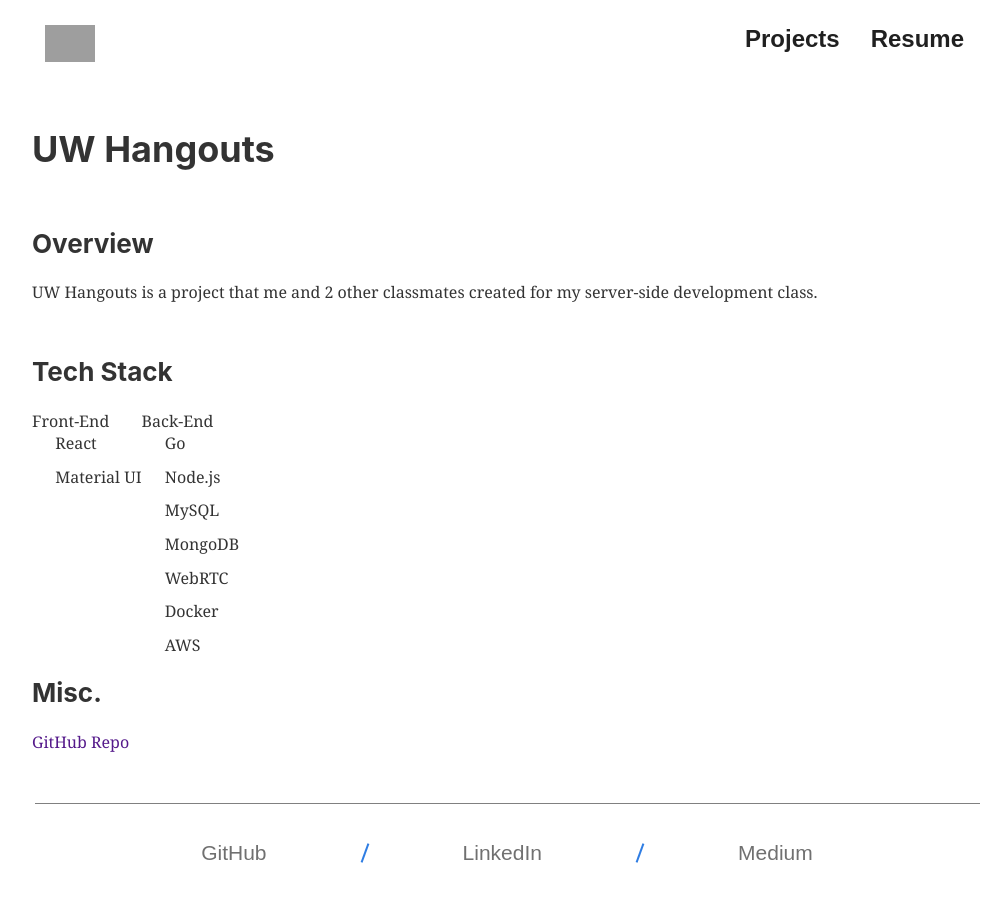
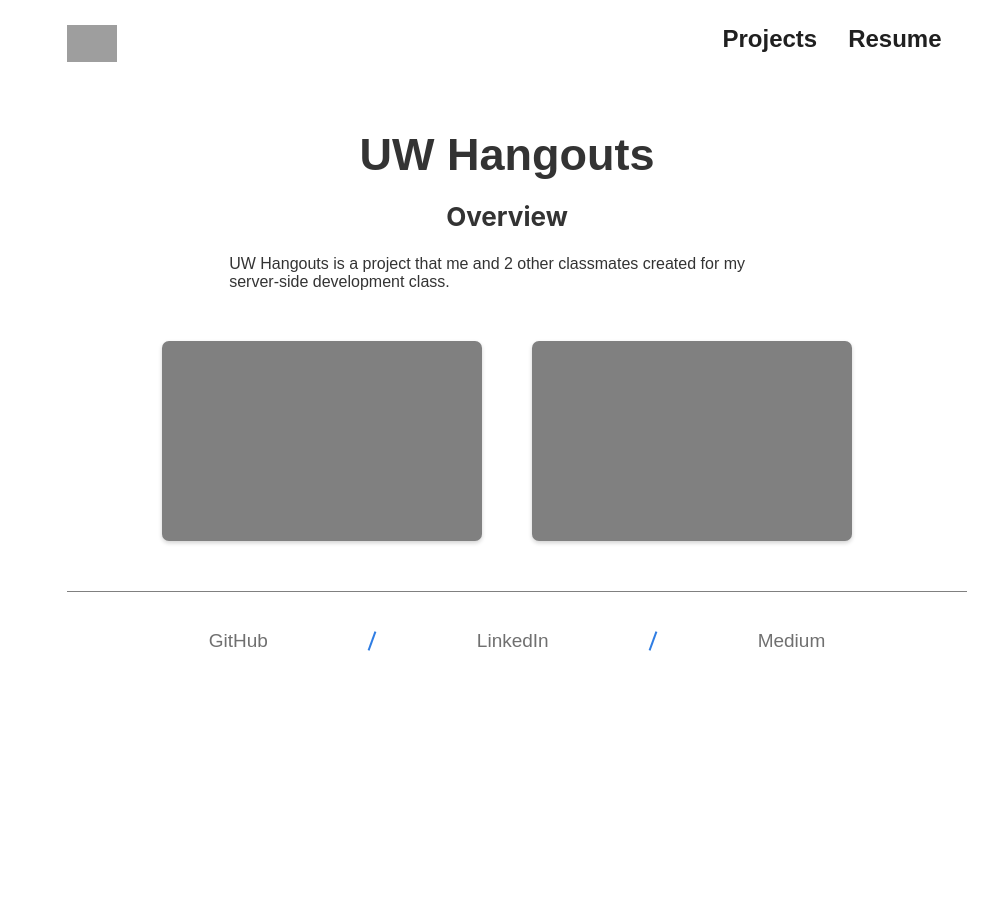
Before and after one commit to ngomichael/new-portfolio, a Gatsby site: page /hangouts in a window 1280 px wide. Shown: the whole page, without its empty margins (133-1131 px from the left). After the commit the page ends 810 px from the top, so only its background shows below. Built offline with nearby package versions, Linux system fonts and the light colour scheme; Gatsby itself is replaced by a stand-in of ours; grey boxes are pictures that could not be loaded.

Commit message:
completed formatting overview section

```diff
--- a/src/components/Footer/Footer.module.css
+++ b/src/components/Footer/Footer.module.css
@@ -5,7 +5,7 @@
   height: 100px;
   border-top: 1px solid gray;
   width: 90%;
-  margin-left: 5%;
+  margin-left: 6%;
   margin-top: 50px;
 }
 
@@ -13,14 +13,14 @@
   display: flex;
   justify-content: space-around;
   align-items: center;
-  width: 75%;
+  width: 80%;
 }
 
 .link {
   color: #707070;
   text-decoration: none;
   /* font-family: 'Segoe UI', Tahoma, Geneva, Verdana, sans-se rif; */
-  font-size: 21px;
+  font-size: 19px;
   transition: color 200ms;
   font-family: 'Source Sans Pro', sans-serif;
 }
--- a/src/components/ProjectCard/ProjectCard.module.css
+++ b/src/components/ProjectCard/ProjectCard.module.css
@@ -5,8 +5,8 @@
   min-width: 300px;
   min-height: 250px;
   border-radius: 7px;
+  box-shadow: 0px 2px 4px rgba(0, 0, 0, 0.18);
   position: relative;
-  box-shadow: 0px 2px 4px rgba(0, 0, 0, 0.18);
 }
 
 .overlay {
--- /dev/null
+++ b/src/components/ProjectImage/ProjectImage.js
@@ -0,0 +1,14 @@
+import React, { Component } from 'react'
+import styles from './ProjectImage.module.css'
+
+class ProjectImage extends Component {
+  render() {
+    return (
+      <div className={styles.container}>
+        <img />
+      </div>
+    )
+  }
+}
+
+export default ProjectImage
--- /dev/null
+++ b/src/components/ProjectImage/ProjectImage.module.css
@@ -0,0 +1,17 @@
+.container {
+  margin-top: 50px;
+  width: 320px;
+  height: 200px;
+  background-color: gray;
+  border-radius: 7px;
+  box-shadow: 0px 2px 4px rgba(0, 0, 0, 0.18);
+}
+
+@media (max-width: 767px) {
+  .container {
+    width: 55vw;
+    height: 30vw;
+    min-width: 260px;
+    min-height: 155px;
+  }
+}
--- a/src/components/ProjectOverview/ProjectOverview.js
+++ b/src/components/ProjectOverview/ProjectOverview.js
@@ -1,5 +1,6 @@
 import React, { Component } from 'react'
 import Layout from '../layout'
+import ProjectImage from '../ProjectImage/ProjectImage'
 import styles from './ProjectOverview.module.css'
 
 const feStack = stack => stack.map(tech => <li>{tech}</li>)
@@ -9,11 +10,17 @@
   render() {
     return (
       <div className={styles.container}>
-        <div>
-          <h1>UW Hangouts</h1>
-          <h2 style={{ marginTop: '60px' }}>Overview</h2>
+        {/* <div> */}
+        <h1 className={styles.projectName}>UW Hangouts</h1>
+        <div className={styles.overviewContainer}>
+          <h2>Overview</h2>
           <p className={styles.description}>{this.props.overview}</p>
-          <h2>Tech Stack</h2>
+          <div className={styles.projectImagesContainer}>
+            <ProjectImage />
+            <ProjectImage />
+          </div>
+        </div>
+        {/* <h2>Tech Stack</h2>
           <div className={styles.stackContainer}>
             <div>
               <p>Front-End</p>
@@ -29,8 +36,8 @@
             <a href="" target="_blank" className={styles.link}>
               GitHub Repo
             </a>
-          </div>
-        </div>
+          </div> */}
+        {/* </div> */}
       </div>
     )
   }
--- a/src/components/ProjectOverview/ProjectOverview.module.css
+++ b/src/components/ProjectOverview/ProjectOverview.module.css
@@ -1,8 +1,30 @@
 .container {
   display: flex;
   flex-direction: column;
-  align-content: flex-start;
-  margin-left: 50px;
+  align-items: center;
+  /* margin-left: 50px; */
+  font-family: 'Source Sans Pro', sans-serif;
+}
+
+.projectName {
+  font-family: 'Source Sans Pro', sans-serif;
+  font-size: 45px;
+  align-self: center;
+}
+
+.overviewContainer {
+  display: flex;
+  justify-content: center;
+  flex-direction: column;
+  align-items: center;
+}
+
+.projectImagesContainer {
+  display: flex;
+  justify-content: space-around;
+  flex-wrap: wrap;
+  width: 100%;
+  /* margin: 20px 0 0 0; */
 }
 
 .stackContainer {
@@ -10,7 +32,8 @@
 }
 
 .description {
-  margin-bottom: 55px;
+  /* margin-bottom: 55px; */
+  width: 75%;
 }
 
 .link {
--- a/src/components/layout.js
+++ b/src/components/layout.js
@@ -22,7 +22,7 @@
       <div
         style={{
           margin: `0 auto`,
-          maxWidth: 1050,
+          maxWidth: 1000,
           height: `100%`,
         }}
       >
@@ -30,8 +30,10 @@
         <div
           style={{
             margin: '0 auto',
-            maxWidth: 1050,
+            maxWidth: 1000,
             paddingTop: '50px',
+            // display: 'flex',
+            // justifyContent: 'center',
           }}
         >
           {children}
--- a/src/pages/hangouts.js
+++ b/src/pages/hangouts.js
@@ -9,6 +9,7 @@
   'UW Hangouts is a project that me and 2 other classmates created for my server-side development class.'
 const feStack = ['React', 'Material UI']
 const beStack = ['Go', 'Node.js', 'MySQL', 'MongoDB', 'WebRTC', 'Docker', 'AWS']
+const imgs = []
 
 const Hangouts = () => (
   <Layout>
```
